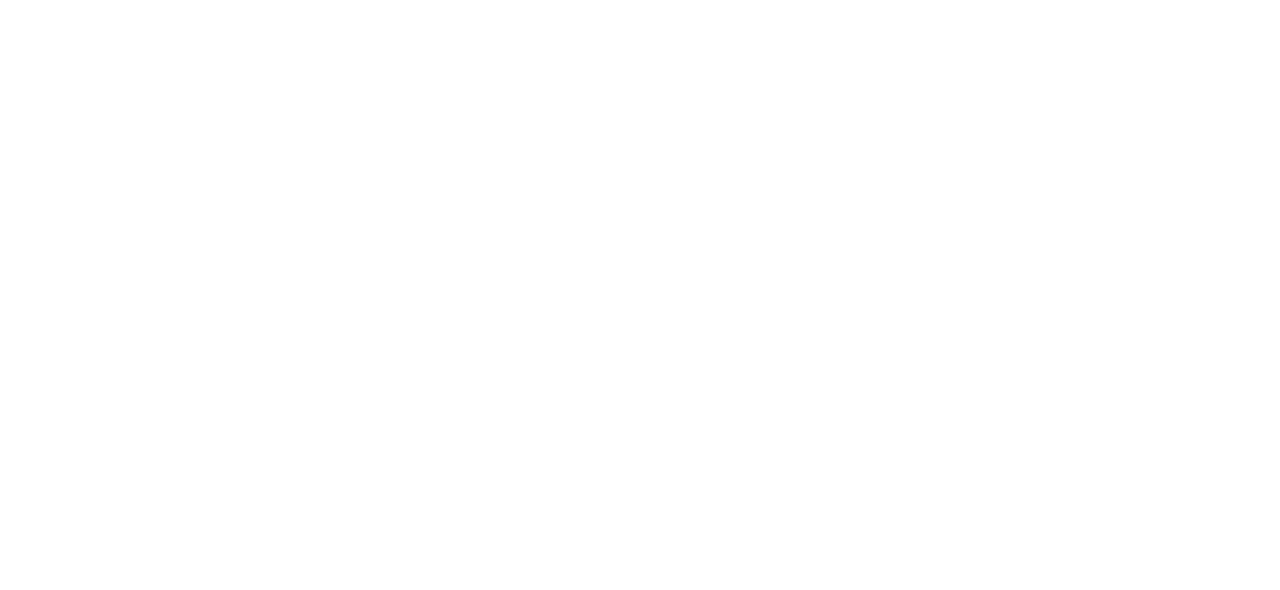
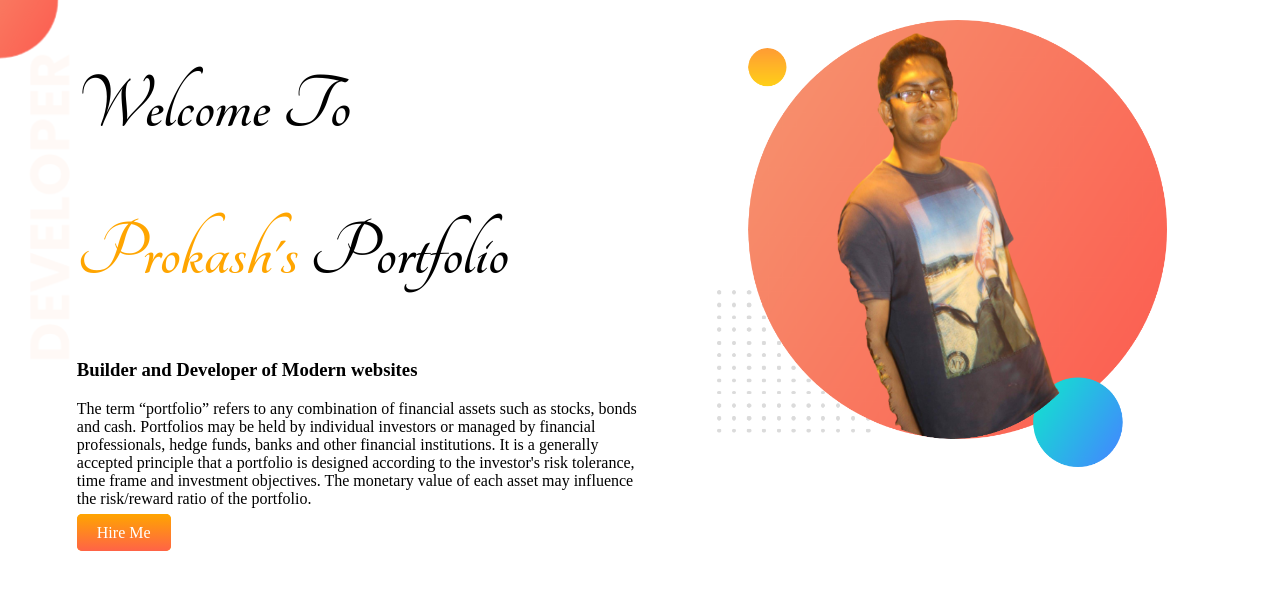
Before and after one commit to pokhbis/portfolio, a plain HTML site: page index.html in a window 1280 px wide. Drawn offline with Linux system fonts and the light colour scheme.

Commit message:
top banner added

```diff
--- a/index.html
+++ b/index.html
@@ -1,13 +1,42 @@
 <!DOCTYPE html>
 <html lang="en">
+
 <head>
     <meta charset="UTF-8">
     <meta http-equiv="X-UA-Compatible" content="IE=edge">
     <meta name="viewport" content="width=device-width, initial-scale=1.0">
     <title>Prokash's Portfolio</title>
+    <link rel="preconnect" href="https://fonts.googleapis.com">
+    <link rel="preconnect" href="https://fonts.gstatic.com" crossorigin>
+    <link href="https://fonts.googleapis.com/css2?family=Tangerine:wght@700&display=swap" rel="stylesheet">
+
     <link rel="stylesheet" href="style.css">
 </head>
+
 <body>
+    <section class="top-banner">
+        <div class="half-width">
+            <h1>Welcome To</h1>
+            <h1><span class="headerName">Prokash's</span> Portfolio</h1>
+            <h3>Builder and Developer of Modern websites</h3>
+            <p>The term “portfolio” refers to any combination of financial assets such as stocks, bonds and cash.
+                Portfolios
+                may be held by individual investors or managed by financial professionals, hedge funds, banks and other
+                financial institutions. It is a generally accepted principle that a portfolio is designed according to
+                the
+                investor's risk tolerance, time frame and investment objectives. The monetary value of each asset may
+                influence the risk/reward ratio of the portfolio.</p>
 
+            <a class="link-button" target="_blank"
+                href="https://www.google.com/search?q=google&oq=g&aqs=chrome.4.69i60j69i59l3j0i131i433j69i60l3.3582j0j7&sourceid=chrome&ie=UTF-8">Hire
+                Me</a>
+        </div>
+
+        <div class="half-width">
+            <img src="photos/my-bg.png">
+        </div>
+
+    </section>
 </body>
+
 </html>
--- a/style.css
+++ b/style.css
@@ -0,0 +1,39 @@
+h1
+{
+    font-family: 'Tangerine', cursive;
+    font-size: 80px;
+}
+.headerName{
+    color: orange;
+}
+section
+{
+    display: flex;
+}
+.half-width
+{
+    width: 50%;
+    padding-left: 6%;
+}
+.half-width img
+{
+
+width: 80%;
+margin-top: 20px;
+}
+.link-button{
+    text-decoration: none;
+    background-color: orange;
+    padding: 10px 20px;
+    border-radius: 5px;
+    background-image: linear-gradient(orange,tomato);
+    color: white;
+    font-weight: 500;
+}
+.top-banner{
+    background-image: url(images/top-banner.png);
+    background-repeat: no-repeat;
+}
+body{
+    margin: 0;
+}
```
Also changed, not shown: images/dream-bg.png (added), images/exp-bg.png (added), images/jhankar.png (added), images/jhankar2.png (added), images/my-bg.png (added), images/my-bg2.png (added), images/top-banner.png (added), photos/my-bg.png (added), photos/my-bg2.png (added), pic-2-removebg-preview.png (added), pic-2.jpeg (added), pic-removebg-preview.png (added), 1 other file.
